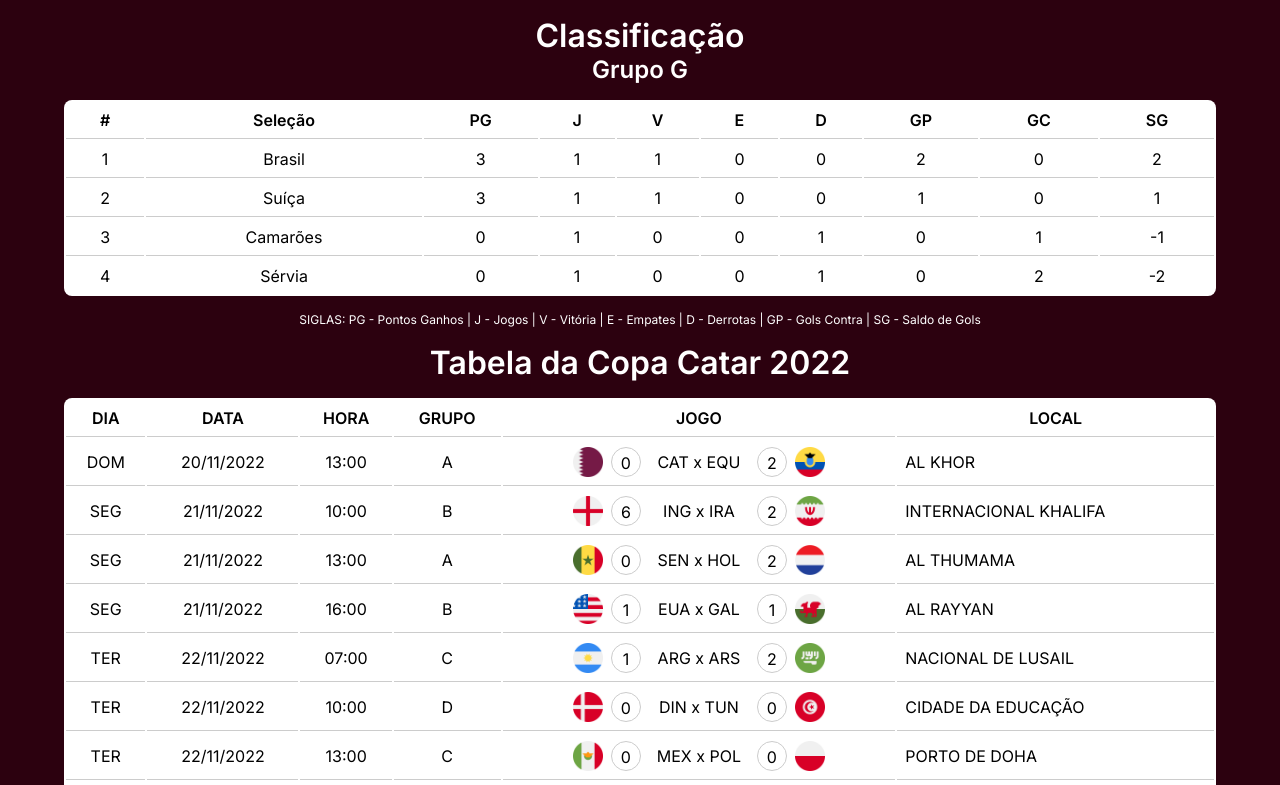
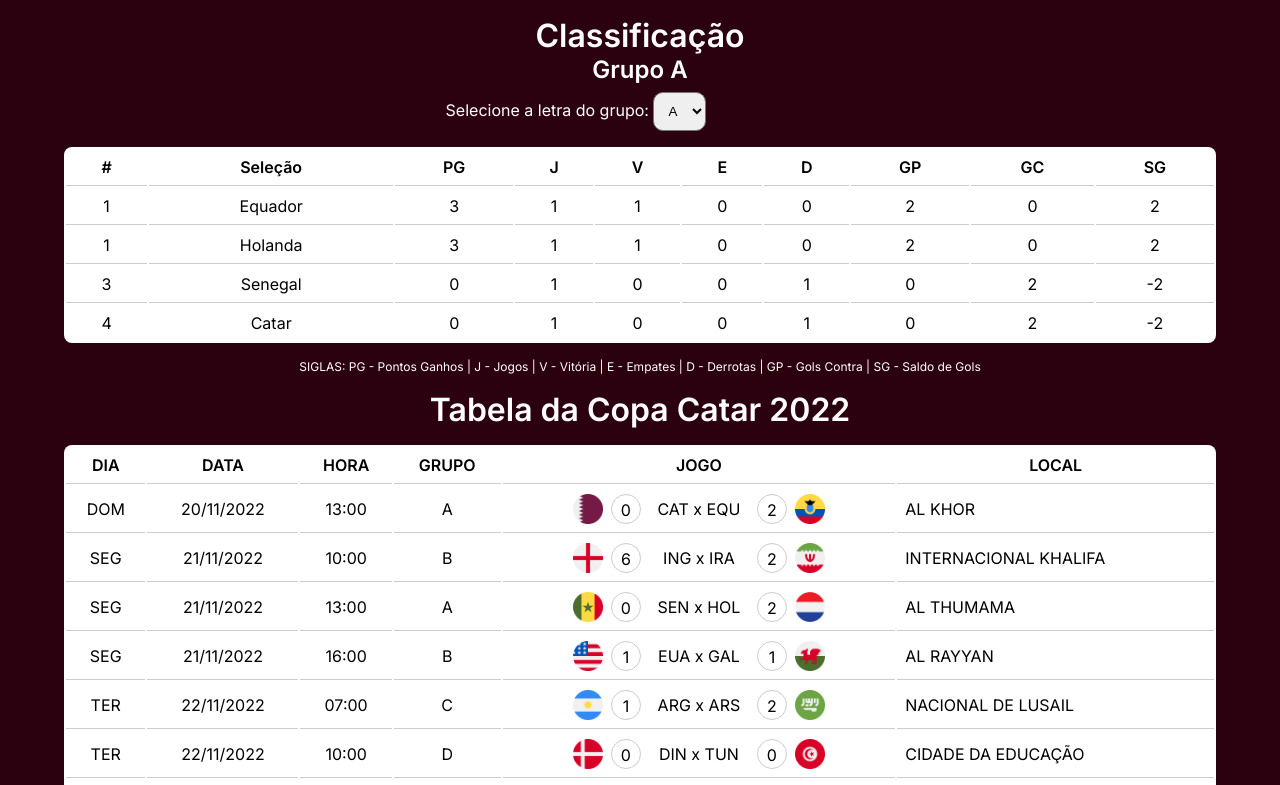
Before and after one commit to yrvschneider/Tabela-Copa-Catar-2022, a plain HTML site: page index.html in a window 1280 px wide. Shown: the top 785 px of the page. Drawn offline with Linux system fonts and the light colour scheme.

Commit message:
Tabela da Copa Catar 1

```diff
--- a/css/style.css
+++ b/css/style.css
@@ -77,3 +77,14 @@ table tr td {
     text-align: center;
     font-size: 12px;
 }
+
+.formulario {
+    width: 90%;
+    text-align: center;
+    margin-top: 8px;
+}
+
+select {
+    padding: 10px;
+    border-radius: 10px;
+}
--- a/index.html
+++ b/index.html
@@ -12,7 +12,23 @@
     <main>
 
         <h1>Classificação</h1>
-        <h2>Grupo G</h2>
+        <h2>Grupo <span class="letra"></span></h2>
+
+        <div class="formulario">
+            <form>
+                <label for="letrasDosGrupos">Selecione a letra do grupo: </label>
+                <select name="letrasDosGrupos" id="letrasDosGrupos">
+                    <option value="A">A</option>
+                    <option value="B">B</option>
+                    <option value="C">C</option>
+                    <option value="D">D</option>
+                    <option value="E">E</option>
+                    <option value="F">F</option>
+                    <option value="G">G</option>
+                    <option value="H">H</option>
+                </select>
+            </form>
+        </div>
 
         <table class="tabelaClassificacao">
             <tr>
@@ -27,6 +43,12 @@
                 <th>GC</th>
                 <th>SG</th>
             </tr>
+            <tbody class="corpoClassificao">
+                <tr></tr>
+                <tr></tr>
+                <tr></tr>
+                <tr></tr>
+            </tbody>
         </table>
         <p class="siglas">SIGLAS: PG - Pontos Ganhos | J - Jogos | V - Vitória | E - Empates | D - Derrotas | GP - Gols Contra | SG - Saldo de Gols</p>
 
--- a/js/index.js
+++ b/js/index.js
@@ -36,26 +36,35 @@ fetch('./json/jogos-fase1.json')
 
 // Ler JSON das Classificações
 
-tabelaClassificacao = document.querySelector('.tabelaClassificacao')
+let tabelaClassificacao = document.querySelector('.tabelaClassificacao')
+let linhas = document.querySelectorAll('.corpoClassificao tr')
 
-fetch('./json/classificacaoGrupoG.json')
+exibirTabelaClassificao('A')
+
+function exibirTabelaClassificao(letraGrupo){
+
+    // Atualizar letra do Grupo no index.html
+    document.querySelector('.letra').innerHTML = letraGrupo
+
+    fetch(`./json/classificacaoGrupo${letraGrupo}.json`)
 .then(resposta => resposta.json())
-.then(dados => dados.forEach( selecao => {
-    console.log(selecao)
+.then(dados => {
 
-    // Ordernar os dados do Array
-    dados.sort(function compararNumeros(a, b){
-        return a.posicao - b.posicao
-    })
+        // Ordernar os dados do Array
+        dados.sort(function compararNumeros(a, b){
+            return a.posicao - b.posicao
+        })
+
+    dados.forEach( (selecao, indice) => {
 
     // Criar Linha tr
-    let linha = document.createElement('tr')
+    // let linha = document.createElement('tr')
 
     // Colocar ela como filho dentro da tabela
-    tabelaClassificacao.appendChild(linha)
+    // tabelaClassificacao.appendChild(linha)
 
     // Preencher os dados
-    linha.innerHTML = `
+    linhas[indice].innerHTML = `
     <td>${selecao.posicao}</td>
     <td>${selecao.selecao}</td>
     <td>${selecao.pontos}</td>
@@ -67,4 +76,17 @@ fetch('./json/classificacaoGrupoG.json')
     <td>${selecao.gols_contra}</td>
     <td>${selecao.saldo_de_gols}</td>
     `
-}))
+})
+}
+)
+}
+
+// exibirTabelaClassificao('G')
+
+// Controlar a escolha da letra do grupo para exibir na tabela de classificação
+let selectLetra = document.querySelector('#letrasDosGrupos')
+
+// Usar um escutador de eventos para a nossa caixa select
+selectLetra.addEventListener('change', (evento) => {
+     exibirTabelaClassificao(evento.target.value)
+})
```
